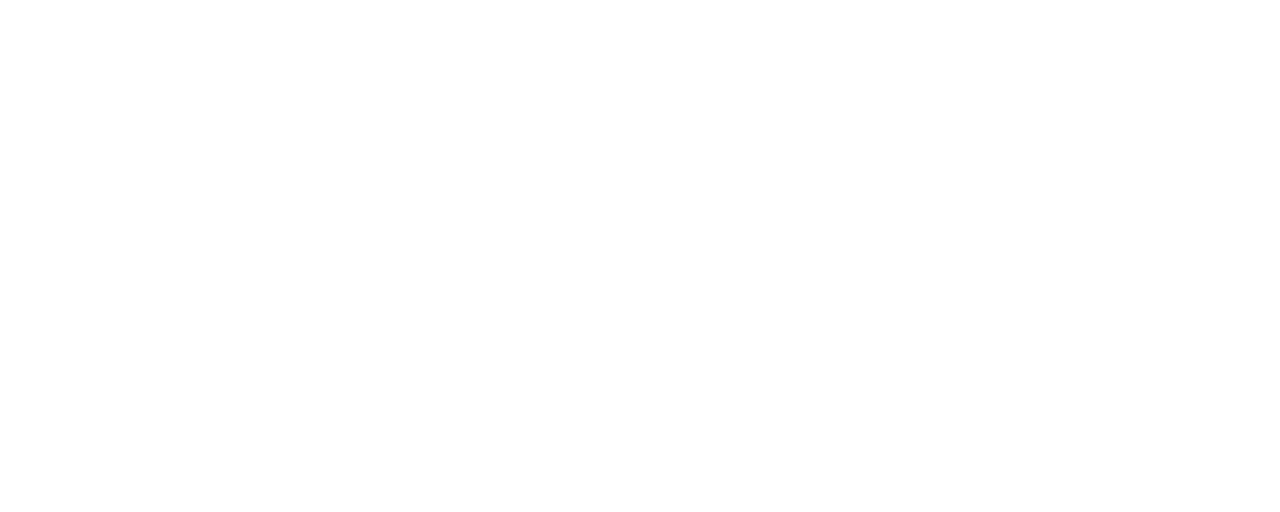
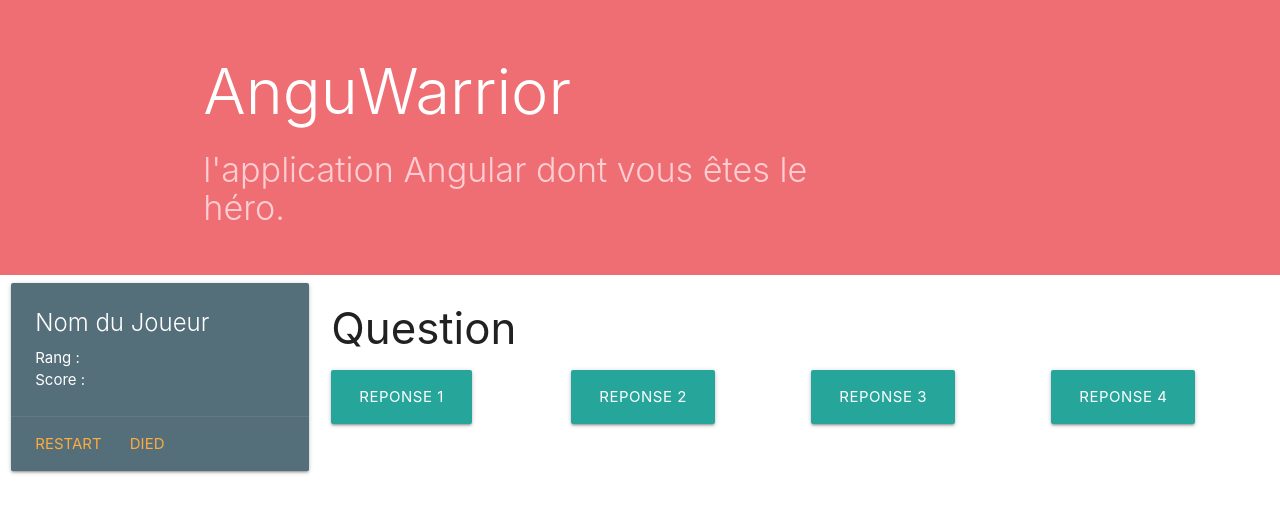
Before and after one commit to vahohenheim/anguWarrior, a website: page index.html in a window 1280 px wide. Drawn offline with nearby package versions, Linux system fonts and the light colour scheme.

Commit message:
add template html

```diff
--- /dev/null
+++ b/css/style.css
@@ -0,0 +1,8 @@
+#index-banner {
+    background-color: #ee6e73;
+}
+
+#index-banner .header {
+    color: #FFF;
+    font-weight: 300;
+}
--- a/index.html
+++ b/index.html
@@ -3,8 +3,66 @@
 <head>
   <meta charset="utf-8">
   <title>AnguWarrior</title>
+  <link rel="stylesheet" href="css/style.css">
+  <link rel="stylesheet" href="https://cdnjs.cloudflare.com/ajax/libs/materialize/0.97.6/css/materialize.min.css">
+
 </head>
 <body>
 
+  <div class="section" id="index-banner">
+    <div class="container">
+      <div class="row">
+        <div class="col s12 m9">
+          <h1 class="header center-on-small-only">AnguWarrior</h1>
+          <h4 class="light red-text text-lighten-4 center-on-small-only">l'application Angular dont vous êtes le héro.</h4>
+        </div>
+      </div>
+    </div>
+  </div>
+
+  <!-- User Card -->
+  <div class="row">
+    <div class="col s12 m6 l3">
+      <div class="card blue-grey darken-1">
+        <div class="card-content white-text">
+          <span class="card-title">Nom du Joueur</span>
+          <p>Rang :</p>
+          <p>Score :</p>
+        </div>
+        <div class="card-action">
+          <a href="#">Restart</a>
+          <a href="#">Died</a>
+        </div>
+      </div>
+    </div>
+    <div class="col s12 m6 l9">
+      <h3>Question</h3>
+      <div class="row">
+        <div class="col s12 m6 l3">
+          <a class="waves-effect waves-light btn-large">Reponse 1</a>
+        </div>
+        <div class="col s12 m6 l3">
+          <a class="waves-effect waves-light btn-large">Reponse 2</a>
+        </div>
+        <div class="col s12 m6 l3">
+          <a class="waves-effect waves-light btn-large">Reponse 3</a>
+        </div>
+        <div class="col s12 m6 l3">
+          <a class="waves-effect waves-light btn-large">Reponse 4</a>
+        </div>
+      </div>
+    </div>
+  </div>
+
+  <!-- Action Card -->
+  <div class="row">
+
+  </div>
+
+
+
+  <script src="js/app.js"></script>
+  <script src="https://cdnjs.cloudflare.com/ajax/libs/materialize/0.97.6/js/materialize.min.js"></script>
+
 </body>
 </html>
--- a/package.json
+++ b/package.json
@@ -6,10 +6,6 @@
   "author": "Louis Marie MARCADON & Valentin BOURREAU",
   "license": "ISC",
   "devDependencies": {
-    "babel-preset-es2015": "^6.9.0",
-    "babelify": "^7.3.0",
-    "browserify": "^13.0.1",
-    "watchify": "^3.7.0"
   },
   "dependencies": {
     "angular": "^1.5.5",
```
Also changed, not shown: img/knight.png (added), js/app.js (added). Lines whose indentation alone changed are shown as unchanged.
